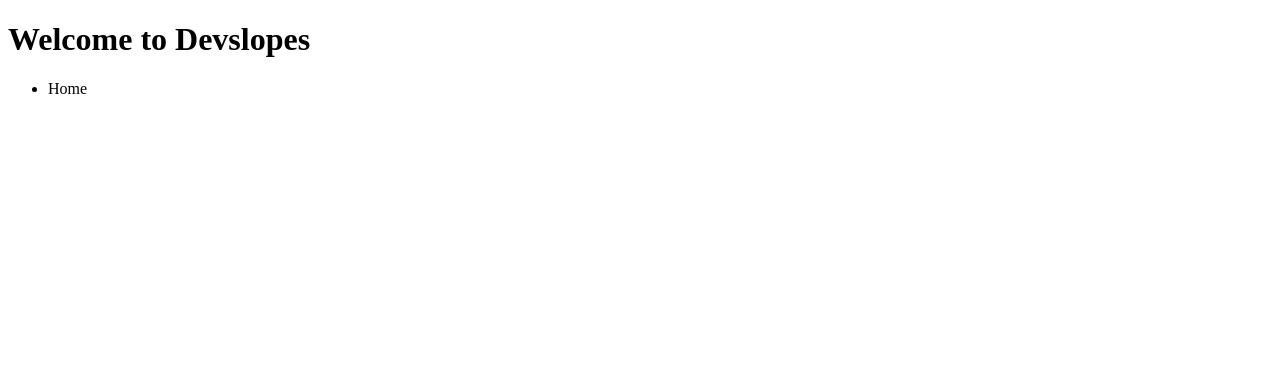
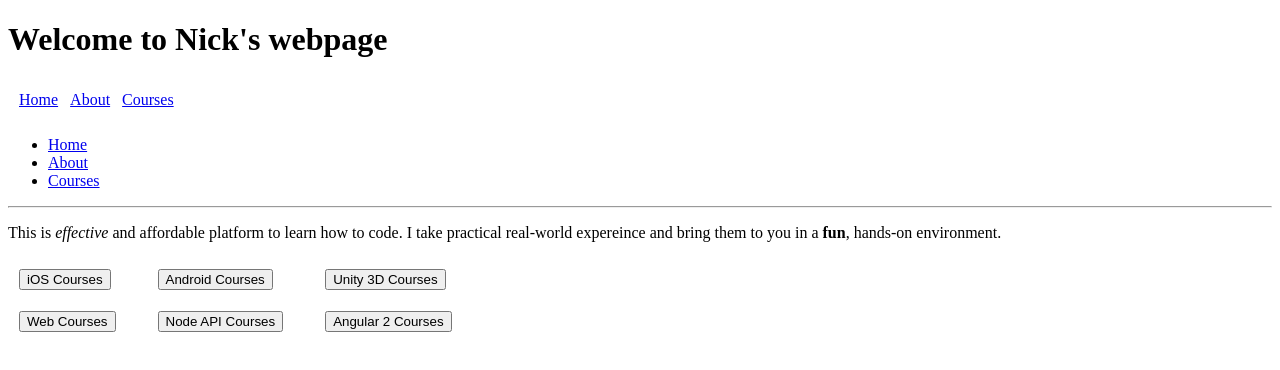
Before and after one commit to Nickk-Kim/hello-world, a plain HTML site: page web/first-website/index.html in a window 1280 px wide. Drawn offline with Linux system fonts and the light colour scheme.

Commit message:
Update index.html

```diff
--- a/web/first-website/index.html
+++ b/web/first-website/index.html
@@ -1,16 +1,44 @@
 <!DOCTYPE html>
 <html>
     <head>
-        <title>Devslopes - Learn to Code</title>
+        <title>Learn to Code</title>
 
     </head>
 
     <body>
-        <h1>Welcome to Devslopes</h1>
+        <h1>Welcome to Nick's webpage</h1>
+        <table
+               cellspacing="10">
+            <tr>
+                <td><a href="#">Home</a></td>
+                <td><a href="#">About</a></td>
+                <td><a href="#">Courses</a></td>
+
+            </tr>
+        </table>
+
         <ul>
-            <li>Home
-            </li>
+            <li><a href="#">Home</a></li>
+            <li><a href="#">About</a></li>
+            <li><a href="#">Courses</a></li>
         </ul>
+        <hr>
+        <p>This is <i>effective</i> and affordable platform to learn how to code. I take practical real-world expereince and bring them to you in a <b>fun</b>, hands-on environment.</p>
+        <table
+               border="0"
+               cellpadding="10"
+               cellspacing="1">
+            <tr>
+                <td><button>iOS Courses</button><td/>
+                <td><button>Android Courses</button><td/>
+                <td><button>Unity 3D Courses</button><td/>
+            </tr>
+            <tr>
+                <td><button>Web Courses</button><td/>
+                <td><button>Node API Courses</button><td/>
+                <td><button>Angular 2 Courses</button><td/>
+            </tr>
 
+        </table>
     </body>
 </html>
```
